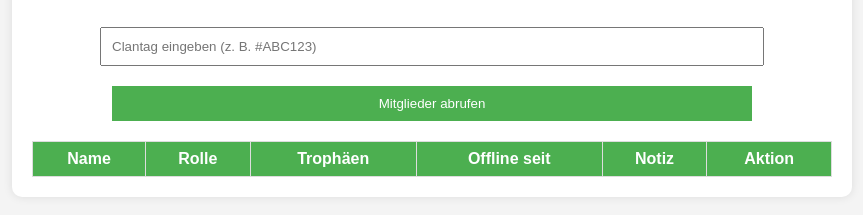
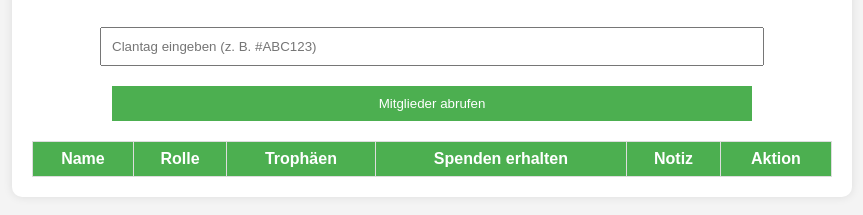
Before and after one commit to Lucccccccca/clashofclans-tool, a website: page public/index.html in a window 1280 px wide. Shown: the part 159-374 px from the top of the page, without its empty margins (208-1071 px from the left). Drawn offline with Linux system fonts and the light colour scheme.

Commit message:
Update index.html

```diff
--- a/public/index.html
+++ b/public/index.html
@@ -11,7 +11,6 @@
     <div class="container">
         <h1>Clash of Clans Clan-Management</h1>
 
-        <!-- Clan-Mitglieder abrufen -->
         <h2>Clan-Mitglieder</h2>
         <input type="text" id="clanTag" placeholder="Clantag eingeben (z. B. #ABC123)">
         <button onclick="ladeClanMitglieder()">Mitglieder abrufen</button>
@@ -22,7 +21,7 @@
                     <th>Name</th>
                     <th>Rolle</th>
                     <th>Trophäen</th>
-                    <th>Offline seit</th>
+                    <th>Spenden erhalten</th>
                     <th>Notiz</th>
                     <th>Aktion</th>
                 </tr>
```
